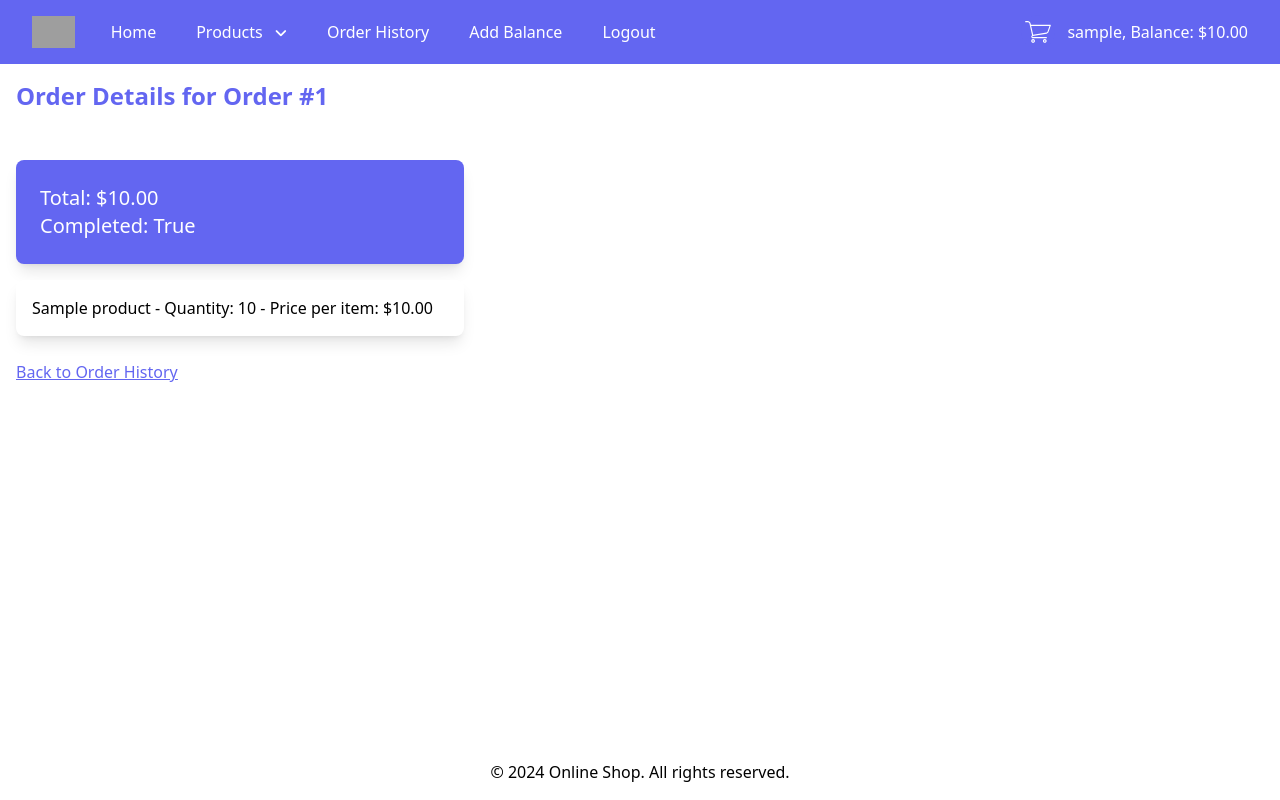
After one commit to TurkiK/Django-E-commerce-Platform, a Django app: page /order_detail/1/ in a window 1280 px wide. The commit adds this page. Run offline with Django 5.2, Linux system fonts and the light colour scheme; a user stored in the database is signed in; tables that the repository leaves empty hold one stand-in row (values such as "Sample post"); some libraries are stand-ins or nearby versions; grey boxes are pictures that could not be loaded.

Commit message:
order_detail

```diff
--- a/OnlineShopping/myshop/shop/models.py
+++ b/OnlineShopping/myshop/shop/models.py
@@ -1,5 +1,6 @@
 from django.db import models
 from django.contrib.auth.models import User
+from django.utils import timezone
 
 class Category(models.Model):
     name = models.CharField(max_length=255)
@@ -17,6 +18,13 @@ class Product(models.Model):
     def __str__(self):
         return self.name
 
+class ProductImage(models.Model):
+    product = models.ForeignKey(Product, related_name='images', on_delete=models.CASCADE)
+    image_url = models.URLField(max_length=1024)  # Assuming you are storing URLs of images hosted elsewhere
+
+    def __str__(self):
+        return f"Image for {self.product.name}"
+
 class UserProfile(models.Model):
     user = models.OneToOneField(User, on_delete=models.CASCADE)
     balance = models.DecimalField(max_digits=10, decimal_places=2, default=0.00)  # Set a default balance
@@ -33,9 +41,10 @@ class Order(models.Model):
         return f'Order {self.id} by {self.user.username}'
 
 class OrderItem(models.Model):
-    order = models.ForeignKey(Order, on_delete=models.CASCADE, related_name='items')
+    order = models.ForeignKey(Order, related_name='items', on_delete=models.CASCADE)
     product = models.ForeignKey(Product, on_delete=models.CASCADE)
     quantity = models.PositiveIntegerField()
+    placed_at = models.DateTimeField(default=timezone.now)
 
     def __str__(self):
-        return f'{self.quantity} of {self.product.name} in Order {self.order.id}'
+        return f'{self.quantity} of {self.product.name} in Order {self.order.id} (placed at {self.placed_at}'
--- /dev/null
+++ b/OnlineShopping/myshop/shop/templates/order_detail.html
@@ -0,0 +1,32 @@
+{% extends 'base.html' %}
+
+{% block title %}Order Details{% endblock %}
+
+{% block content %}
+    <div>
+        <h2 class="text-indigo-500 text-2xl font-bold mb-6">Order Details for Order #{{ order.id }}</h2>
+    </div>
+<br>
+    <div class="relative bg-indigo-500 p-6 rounded-lg shadow-lg w-full max-w-md">
+        <p class="text-white text-xl">Total: ${{ order.total_price }}</p>
+        <p class="text-white text-xl">Completed: {{ order.is_completed }}</p>
+    </div>
+    <ul class="mt-4">
+        {% for item in items %}
+        <li>
+            <div class="relative bg-white p-4 rounded-lg shadow-lg w-full max-w-md mt-2">
+                <p>{{ item.product.name }} - Quantity: {{ item.quantity }} - Price per item: ${{ item.product.price }}</p>
+            </div>
+        </li>
+        {% empty %}
+        <li>
+            <div class="relative flex justify-center bg-cover bg-center">
+                <div class="relative bg-white p-6 rounded-lg shadow-lg w-full max-w-md">
+                    <p class="text-black text-xl text-center">No items found in this order.</p>
+                </div>
+            </div>
+        </li>
+        {% endfor %}
+    </ul>
+    <p class="text-indigo-500 underline mt-6"><a href="{% url 'order_history' %}">Back to Order History</a></p>
+{% endblock %}
--- a/OnlineShopping/myshop/shop/urls.py
+++ b/OnlineShopping/myshop/shop/urls.py
@@ -1,6 +1,6 @@
 from django.urls import path
 from . import views
-from .views import add_balance, change_password
+from .views import add_balance, change_password, order_detail
 
 urlpatterns = [
     path('register/', views.register, name='register'),
@@ -18,4 +18,5 @@ urlpatterns = [
     path('add_balance/', add_balance, name='add_balance'),
     path('user_info/', views.user_info, name='user_info'),
     path('change-password/', change_password, name='change_password'),
+    path('order_detail/<int:order_id>/', order_detail, name='order_detail'),
 ]
--- a/OnlineShopping/myshop/shop/views.py
+++ b/OnlineShopping/myshop/shop/views.py
@@ -173,11 +173,21 @@ def checkout(request):
         return render(request, 'checkout.html', {'error': 'Insufficient funds'})
 
     return redirect('cart_detail')
+
 @login_required
 def order_history(request):
     orders = Order.objects.filter(user=request.user)
     return render(request, 'order_history.html', {'orders': orders})
 
+@login_required
+def order_detail(request, order_id):
+    order = get_object_or_404(Order, id=order_id)
+    items = order.items.all()  # Fetching items using the related_name
+
+    return render(request, 'order_detail.html', {
+        'order': order,
+        'items': items
+    })
 
 @login_required
 def add_to_cart_home(request, pk):
```
Also changed, not shown: OnlineShopping/myshop/shop/admin.py (+10 -4 lines), OnlineShopping/myshop/shop/templates/order_history.html (+27 -19 lines), OnlineShopping/myshop/shop/migrations/0004_productimage.py (added), OnlineShopping/myshop/shop/migrations/0005_order_placed_at.py (added), OnlineShopping/myshop/shop/migrations/0006_orderitemhistory.py (added), OnlineShopping/myshop/shop/migrations/0007_remove_order_placed_at_orderitem_placed_at_and_more.py (added).
